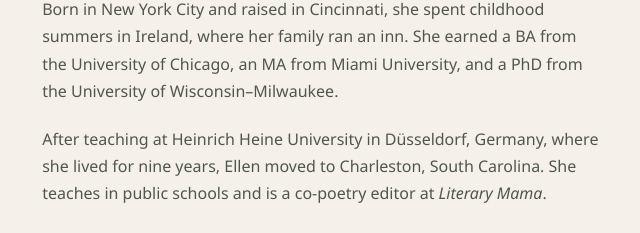
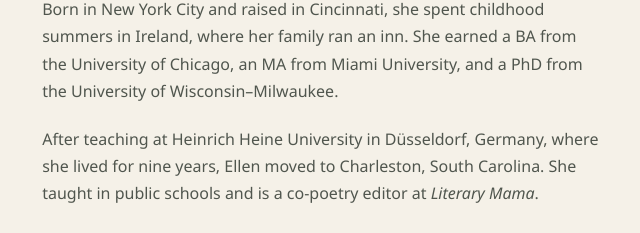
Before and after one commit to Cincinnatus2/ellen, a plain HTML site: page index.html in a window 1280 px wide. Shown: the part 1039-1272 px from the top of the page, 569-1209 px from the left. Drawn offline with Linux system fonts and the light colour scheme.

Commit message:
Correct tense in biography section of index.html

```diff
--- a/index.html
+++ b/index.html
@@ -64,7 +64,7 @@
           <p>
             After teaching at Heinrich Heine University in Düsseldorf, Germany,
             where she lived for nine years, Ellen moved to Charleston, South
-            Carolina. She teaches in public schools and is a co-poetry editor
+            Carolina. She taught in public schools and is a co-poetry editor
             at <em>Literary Mama</em>.
           </p>
           <a
```
